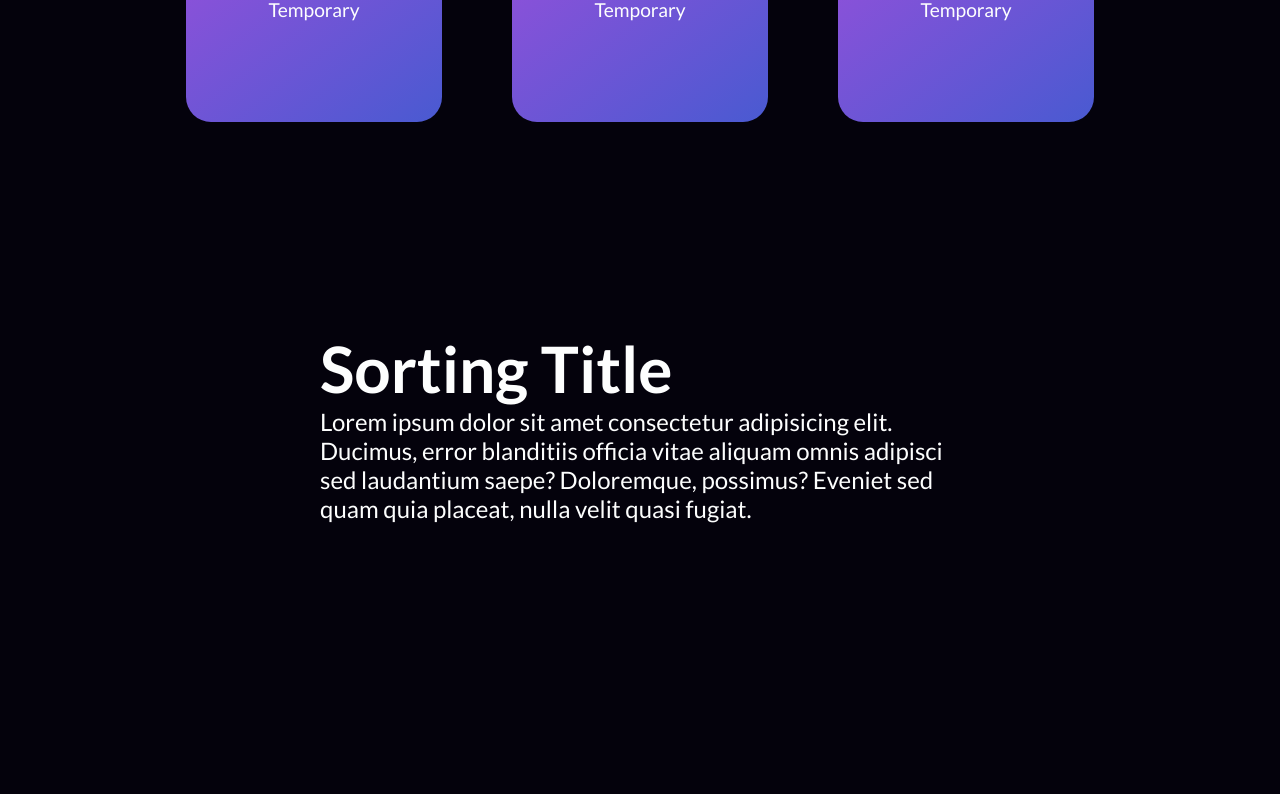
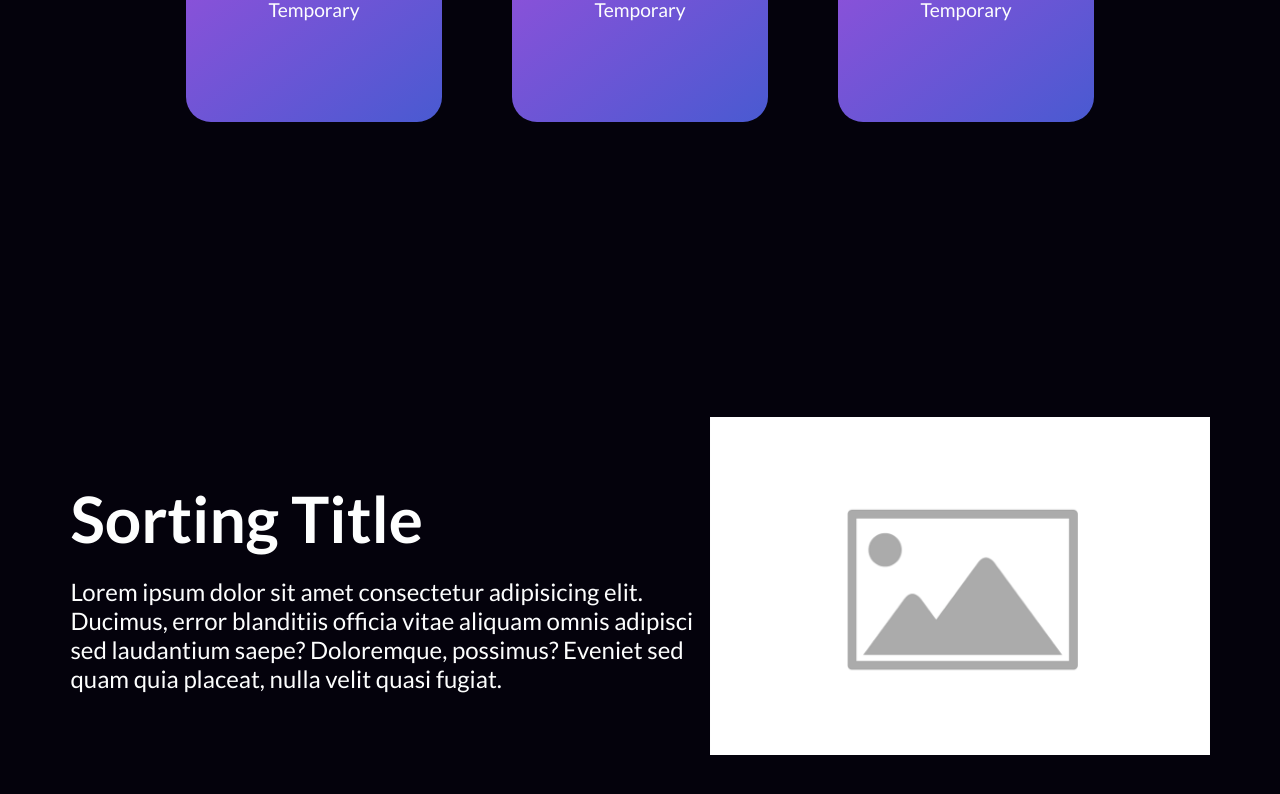
Before and after one commit to FMark207/Random-Algorithm-Project, a React (Create React App) app in the folder random-algorith-program/: page / in a window 1280 px wide. Shown: the part 1334-2128 px from the top of the page. Before the commit the page ends 1920 px from the top, so only its background shows below. Built offline with nearby package versions, Linux system fonts and the light colour scheme.

Commit message:
Paragraph Done

```diff
--- a/random-algorith-program/src/App.jsx
+++ b/random-algorith-program/src/App.jsx
@@ -2,14 +2,15 @@ import './App.css';
 import 'https://kit.fontawesome.com/3b31cb99f3.js'
 import Header from './components/Header_Comp/Header';
 import Cards from './components/Cards_Comp/cards';
-import Paragraph from './components/Paragraph_Comp/Paragraph';
+import placeholder from "./components/Paragraph_Comp/placeholder.svg"
+import Tab from './components/Paragraph_Comp/Paragraph';
 
 function App() {
   return (
     <>
       <Header />
       <Cards />
-      <Paragraph />
+      <Tab source={placeholder}/>
     </>
   );
 }
--- a/random-algorith-program/src/components/Paragraph_Comp/Paragraph.css
+++ b/random-algorith-program/src/components/Paragraph_Comp/Paragraph.css
@@ -3,19 +3,27 @@
     display: flex;
     align-items: center;
     justify-content: center;
-    height: 40vh;
+    height: 80vh;
     width: 100%;
     margin-top: 10vh;
 }
 
 .paragraph-text{
     width: 50%;
+    display: flex;
+    gap: 20px   ;
+    flex-direction: column;
 }
 
 .paragraph-text h1{
     font-size: 4rem;
+
 }
 
 .paragraph-text p{
     font-size: 1.5rem;
 }
+
+.alg-display{
+    width: 39%;
+}
--- a/random-algorith-program/src/components/Paragraph_Comp/Paragraph.jsx
+++ b/random-algorith-program/src/components/Paragraph_Comp/Paragraph.jsx
@@ -1,5 +1,5 @@
 import "./Paragraph.css"
-
+import placeholder from "./placeholder.svg"
 
 export default function Paragraph(props) {
     return(
@@ -8,7 +8,8 @@ export default function Paragraph(props) {
             <h1>Sorting Title</h1>
             <p>Lorem ipsum dolor sit amet consectetur adipisicing elit. Ducimus, error blanditiis officia vitae aliquam omnis adipisci sed laudantium saepe? Doloremque, possimus? Eveniet sed quam quia placeat, nulla velit quasi fugiat.</p>
         </div>
-        <img source=""/>
+        <img src={props.source} className="alg-display"/>
+
       </div>
     )
   }
```
Also changed, not shown: random-algorith-program/src/components/Paragraph_Comp/placeholder.svg (added).
